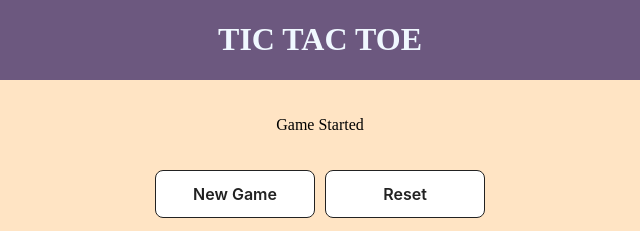
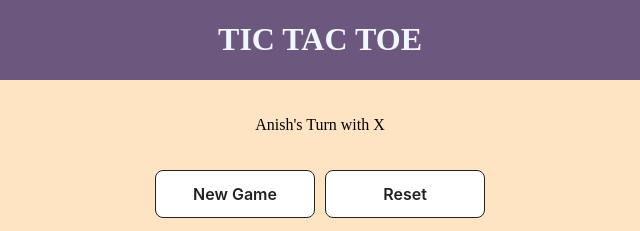
Before and after one commit to nerdlker/tic-tac-toe, a plain HTML site: page index.html in a window 1280 px wide. Both pictures are taken after a click on the button "New Game". Shown: the top 231 px of the page, 320-960 px from the left. Drawn offline with Linux system fonts and the light colour scheme.

Commit message:
Gameplay & Screen are not objects

```diff
--- a/index.html
+++ b/index.html
@@ -36,7 +36,7 @@
     <div class="main">
 
       <div class="main-board">
-        <div class="message" id="status">welcome to the jungle</div>
+        <div class="message" id="status">Click New Game to start</div>
         <div class="button-area">
           <button class="buttons" id="new-game">New Game</button>
           <button class="buttons" id="reset">Reset</button>
--- a/script.js
+++ b/script.js
@@ -6,18 +6,8 @@ const GameBoard = (function () {
   const gameStatus = document.getElementById("status");
   let spaces = Array(9).fill(null);
 
-  resettBtn.addEventListener("click", resetGame);
-  startGameBtn.addEventListener("click", startGame);
-
-  const player = (name, mark) => {
-    return { name, mark };
-  };
-
-  const playerOne = player("Steve", "X", false);
-  const playerTwo = player("Mike", "O", false);
-  var currentPlayer;
-
-  const winCombos = [
+  const Gamestate = {
+    winCombos: [
       [0, 1, 2],
       [0, 3, 6],
       [3, 4, 5],
@@ -26,33 +16,34 @@ const GameBoard = (function () {
       [2, 4, 6],
       [2, 5, 8],
       [0, 4, 8],
-  ];
-
-  function startGame() {
-    resetGame();
-    cells.forEach((cell) => cell.addEventListener("click", gamePlay));
-    displayController.startGame();
-  }
-  function resetGame() {
+    ],
+    resetGame: () => {
       cells.forEach((cell) => (cell.innerHTML = ""));
       spaces = Array(9).fill(null);
       currentPlayer = playerOne;
       displayController.resetGame();
-  }
+    },
+    startGame: () => {
+      Gamestate.resetGame();
+      cells.forEach((cell) => cell.addEventListener("click", Gamestate.gamePlay));
+      displayController.startGame();
+      console.log("i was clicked");
+    },
 
-  function gamePlay(e) {
+    gamePlay: (e) => {
       const id = e.target.getAttribute("cellindex");
       if (!spaces[id]) {
         spaces[id] = currentPlayer;
-      console.log(spaces[id]);
         e.target.innerText = currentPlayer.mark;
+        // currentPlayer = currentPlayer == playerOne ? playerTwo : playerOne;
+
+        displayController.turn();
+        checkForWin();
+        checkForDraw();
         currentPlayer = currentPlayer == playerOne ? playerTwo : playerOne;
-      checkForWin();
-      //   if (playerWins) {
-      //     gameStatus.innerText = `${currentPlayer.name} has one the game!`;
-      //   }
+
         function checkForWin() {
-        for (const combo of winCombos) {
+          for (const combo of Gamestate.winCombos) {
             const [a, b, c] = combo;
             if (spaces[a] && spaces[a] === spaces[b] && spaces[a] === spaces[c]) {
               winConditon();
@@ -60,23 +51,50 @@ const GameBoard = (function () {
           }
           return false; // No winner yet
         }
+        function checkForDraw() {
+          if (spaces.every((space) => space !== null) && !checkForWin()) {
+            console.log("It's a draw!");
+            displayController.draw();
+          }
+        }
       }
       function winConditon() {
         console.log(currentPlayer.name, "wins");
-      cells.forEach((cell) => cell.removeEventListener("click", gamePlay));
+        cells.forEach((cell) => cell.removeEventListener("click", Gamestate.gamePlay));
         gameStatus.textContent = `${currentPlayer.name} Wins!`;
       }
-  }
+    },
+  };
+
+  resettBtn.addEventListener("click", Gamestate.resetGame);
+  startGameBtn.addEventListener("click", Gamestate.startGame);
+
+  //Player Factory
+  const player = (name, mark) => {
+    return { name, mark };
+  };
+
+  //Creates player objects
+  const playerOne = player("Anish", "X", false);
+  const playerTwo = player("Shilpa", "O", false);
+  var currentPlayer;
 
   const displayController = {
     startGame: function () {
-      gameStatus.textContent = "Game Started";
+      this.turn();
     },
 
     resetGame: function () {
-      gameStatus.textContent = "Board has been reset \n Click New Game to Start";
+      gameStatus.textContent = "Board has been reset, Click 'New Game' to Start";
+    },
+    turn: function () {
+      gameStatus.textContent = `${currentPlayer.name}'s Turn with ${currentPlayer.mark}`;
+    },
+
+    draw: () => {
+      gameStatus.textContent = `Game is a Draw`;
     },
   };
 
-  return { playerOne, playerTwo, spaces, currentPlayer };
+  // return { playerOne, playerTwo, spaces, currentPlayer };
 })();
```
Lines whose indentation alone changed are shown as unchanged.
